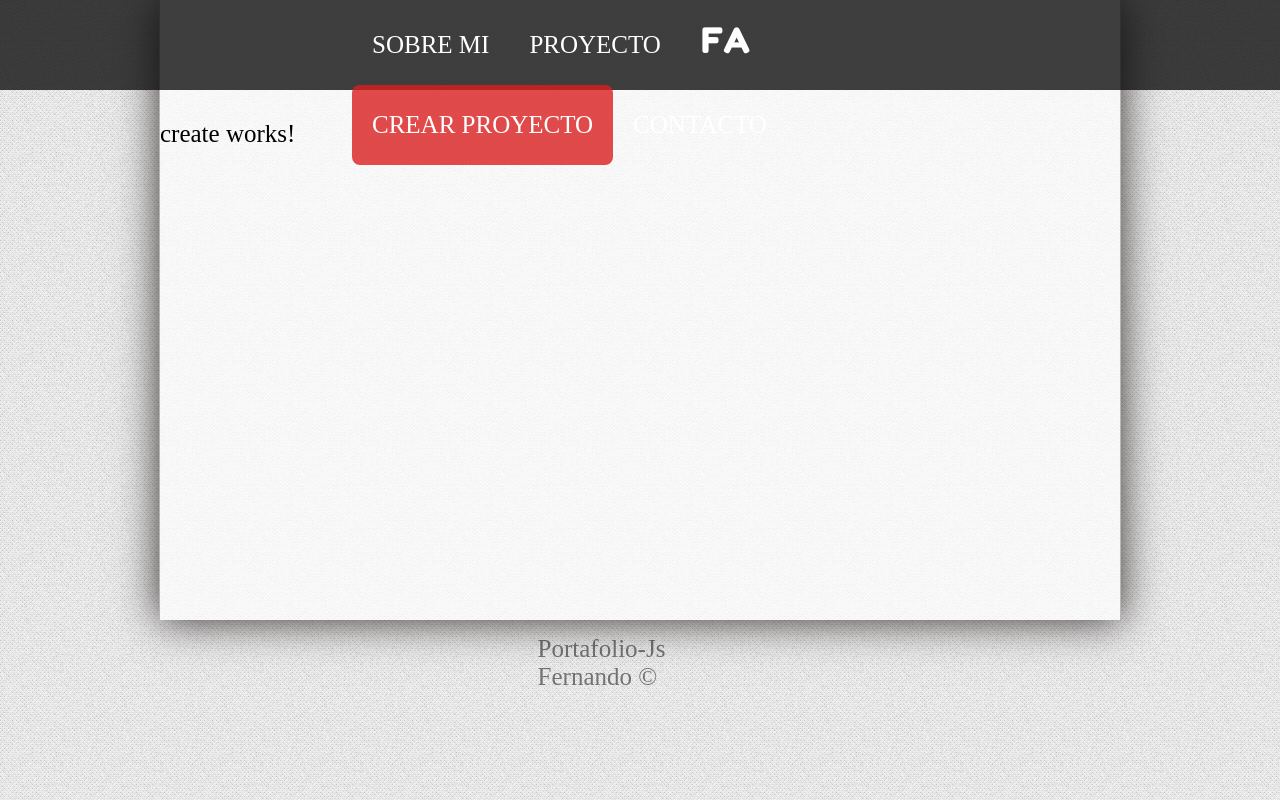
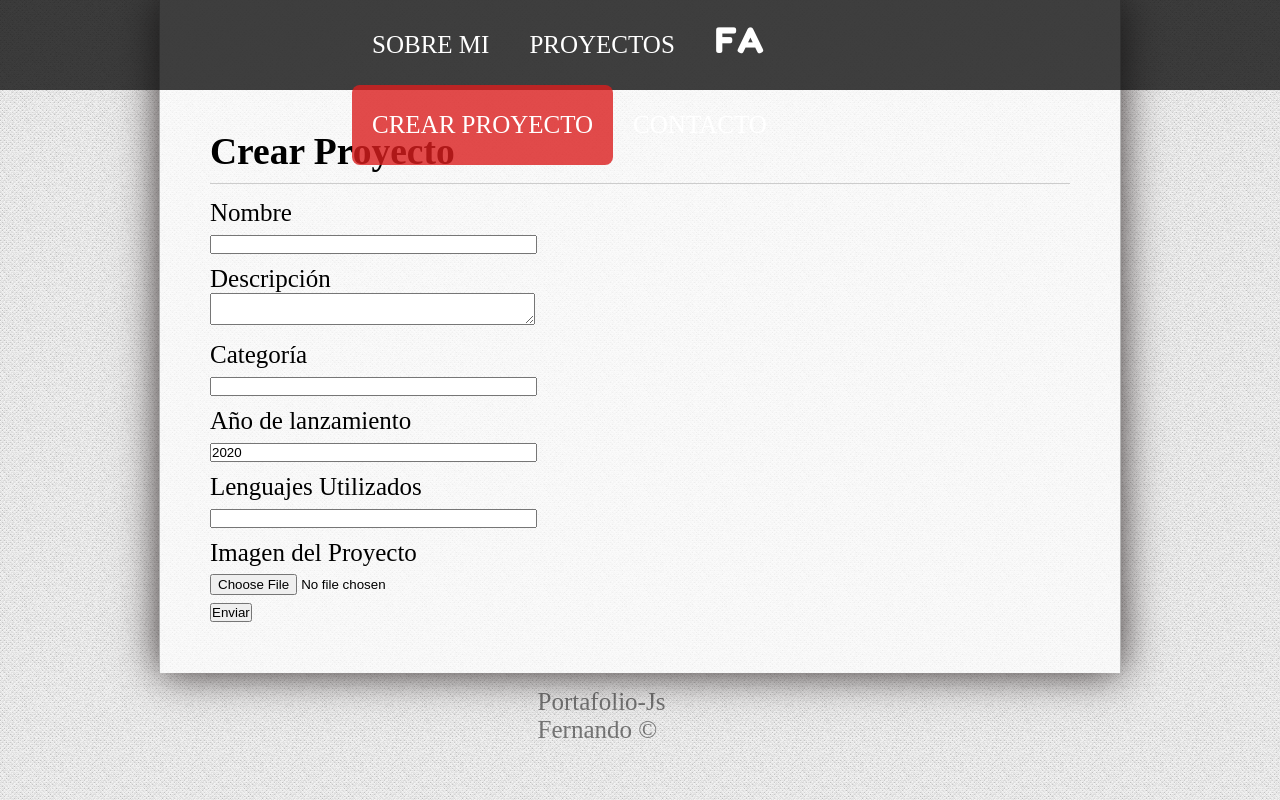
Before and after one commit to FerNanDoAnc/PortafolioJs, an Angular app in the folder proyecto-angular/: page /crear-proyecto in a window 1280 px wide. Built offline with nearby package versions, Linux system fonts and the light colour scheme; a web font is replaced by a local one.

Commit message:
errores del injectable solucionado,inicio del crear proyecto

```diff
--- a/proyecto-angular/package.json
+++ b/proyecto-angular/package.json
@@ -21,7 +21,7 @@
     "@angular/router": "~10.0.9",
     "rxjs": "~6.5.5",
     "rxjs-compat": "^6.6.2",
-    "tslib": "^2.0.0",
+    "tslib": "^2.0.1",
     "zone.js": "~0.10.3"
   },
   "devDependencies": {
--- a/proyecto-angular/src/app/app.component.html
+++ b/proyecto-angular/src/app/app.component.html
@@ -5,7 +5,7 @@
 
     <ul>
         <li><a [routerLink]="['/sobre-mi']" [routerLinkActive]="['actived']">Sobre mi</a></li>
-        <li><a [routerLink]="['/proyectos']" [routerLinkActive]="['actived']">Proyecto</a></li>
+        <li><a [routerLink]="['/proyectos']" [routerLinkActive]="['actived']">Proyectos</a></li>
         <li id="logo">
             <a href="#">FA</a>
         </li>
--- a/proyecto-angular/src/app/app.module.ts
+++ b/proyecto-angular/src/app/app.module.ts
@@ -24,7 +24,9 @@
   imports: [
     BrowserModule,
     //se carga el touting xq es un modulo
-    routing
+    routing,
+    HttpClientModule,
+    FormsModule
   ],
   providers: [
     //se carga aqui Porque es un servicio
--- a/proyecto-angular/src/app/components/about/about.component.html
+++ b/proyecto-angular/src/app/components/about/about.component.html
@@ -12,6 +12,7 @@
         quam nulla earum deserunt veniam officia unde,
         dolorum iusto provident nihil reiciendis modi maiores,
         commodi rem suscipit omnis.Minima nemo placeat velit dolores distinctio.
-        Laboriosam, recusandae facere.
+        dolorum iusto provident nihil reiciendis modi maiores,
+        commodi rem suscipit omnis.Minima nemo placeat velit dolores distinctio.
     </p>
 </article>
--- a/proyecto-angular/src/app/components/create/create.component.html
+++ b/proyecto-angular/src/app/components/create/create.component.html
@@ -1 +1,33 @@
-<p>create works!</p>
+<div class="container">
+    <h2>{{title}}</h2>
+
+    <form #projectForm="ngForm"(ngSubmit)="onSubmit(projectForm)">
+        <p>
+            <label for="name">Nombre</label>
+            <input type="text" name="name" #name="ngModel" [(ngModel)]="project.name">
+        </p>
+        <p>
+            <label for="description">Descripción</label>
+            <textarea name="description" #description="ngModel"
+                [(ngModel)]="project.description">
+            </textarea>
+        </p>
+        <p>
+            <label for="category">Categoría</label>
+            <input type="text" name="category" #category="ngModel" [(ngModel)]="project.category">
+        </p>
+        <p>
+            <label for="year">Año de lanzamiento</label>
+            <input type="number" name="year" #year="ngModel" [(ngModel)]="project.year">
+        </p>
+        <p>
+            <label for="langs">Lenguajes Utilizados</label>
+            <input type="text" name="langs" #langs="ngModel" [(ngModel)]="project.langs">
+        </p>
+        <p>
+            <label for="image">Imagen del Proyecto</label>
+            <input type="file" name="image" placeholder="Subir imagen" #image="ngModel" [(ngModel)]="project.image">
+        </p>
+        <input type="submit" value="Enviar">
+    </form>
+</div>
--- a/proyecto-angular/src/app/components/create/create.component.ts
+++ b/proyecto-angular/src/app/components/create/create.component.ts
@@ -1,15 +1,33 @@
 import { Component, OnInit } from '@angular/core';
+//imprtar modelo
+import {Project} from '../../models/project';
+//imprtar el servicio
+import {ProjectService} from '../../services/project.service';
 
 @Component({
   selector: 'app-create',
   templateUrl: './create.component.html',
-  styleUrls: ['./create.component.css']
+  styleUrls: ['./create.component.css'],
+  //cargar el servicio
+  providers: [ProjectService]
 })
 export class CreateComponent implements OnInit {
+  //crear propiedades
+  public title: string;
+  public project: Project;
 
-  constructor() { }
+  constructor(
+    private _projectService: ProjectService
+  ) {
+    //dar valor a las propiedades
+    this.title ="Crear Proyecto";
+    this.project=new Project('','','','',2020,'','');
+  }
 
   ngOnInit(): void {
   }
 
+  onSubmit(form){
+    console.log(this.project);
+  }
 }
--- a/proyecto-angular/src/assets/css/styles.css
+++ b/proyecto-angular/src/assets/css/styles.css
@@ -130,3 +130,29 @@
     padding-bottom: 30px;
     text-align: justify;
 }
+
+/*SECCION CON FORMULARIO*/
+.container {
+    padding: 50px;
+    padding-top: 10px;
+}
+.container h2{
+    display: block;
+    border-bottom:  1px solid #ccc;
+    padding-bottom: 10px;
+    margin-bottom: 15px;
+}
+form{
+    width: 50%;
+}
+form label{
+    display: block;
+    width: 100%;
+    margin-top: 10px;
+}
+form input[type="text"],
+form input[type="number"],
+form input[type="email"],
+form textarea{
+    width: 75%;
+}
```
